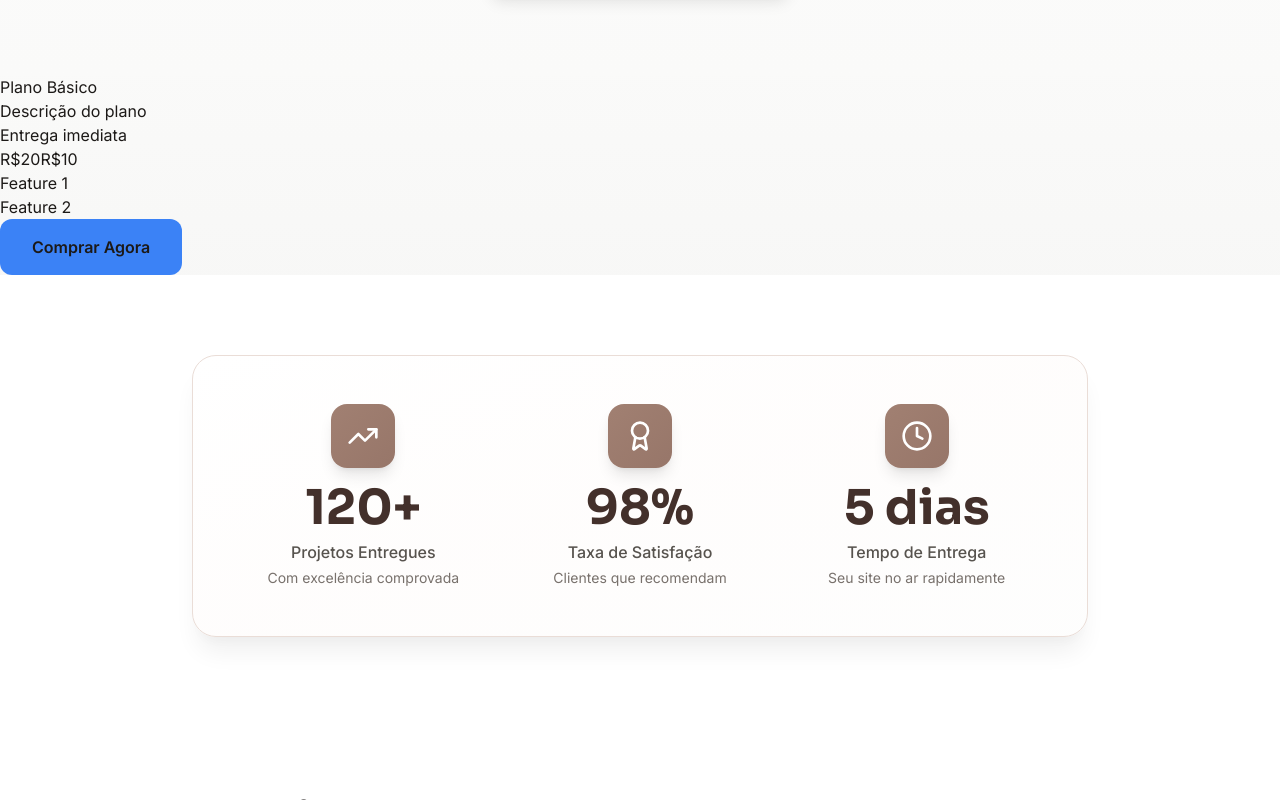
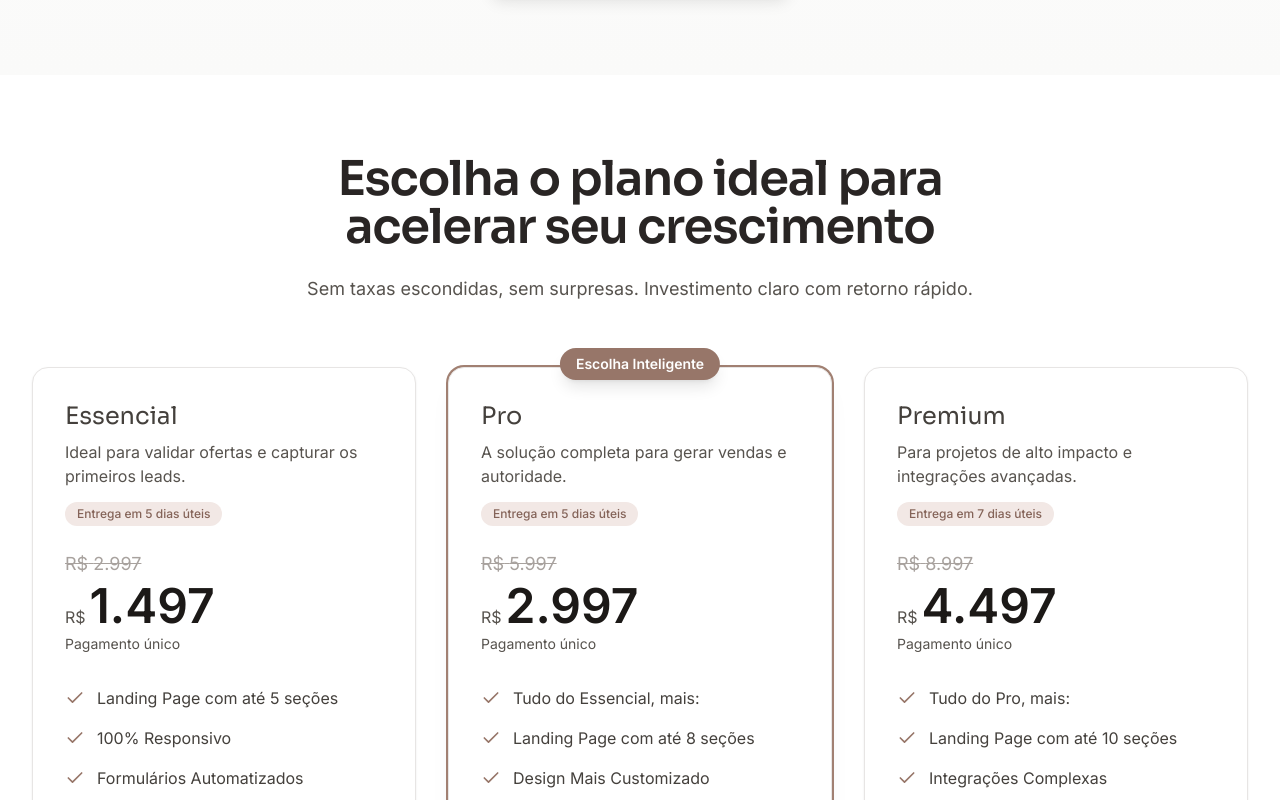
Before and after one commit to andreimagagna/pages, a React (Vite) app: page /pt in a window 1280 px wide. Shown: the part 4740-5540 px from the top of the page. Built offline with nearby package versions, Linux system fonts and the light colour scheme.

Commit message:
Restaura versão original do Pricing.tsx com checkout funcional

```diff
--- a/src/components/Pricing.tsx
+++ b/src/components/Pricing.tsx
@@ -1,104 +1,111 @@
-import { useState } from 'react';
-import { useTranslation } from 'react-i18next';
+import { motion } from 'framer-motion'
+import { Check, ArrowRight } from 'lucide-react'
+import { useTranslation } from 'react-i18next'
+import PulseBadge from './PulseBadge'
+import { handleCheckout, getPlanKey } from '../utils/stripe'
 
-interface Plan {
-  id: string;
+const Pricing = () => {
+  const { t, i18n } = useTranslation()
+
+  const currencySymbol = i18n.language === 'pt' ? 'R$' : '$'
+
+  const plans = [0, 1, 2].map(i =>
+    t(`pricing.plans.${i}`, { returnObjects: true }) as {
       name: string;
-  price: number;
-  oldPrice?: number;
-  currency: string;
+      price: string;
+      oldPrice: string;
       description: string;
       delivery: string;
       features: string[];
+      cta: string;
+      badge?: string;
       highlight?: boolean;
-  badge?: string;
-  cta: string;
     }
-
-// Placeholder para dados – substitua pelos dados reais do seu projeto
-const plans: Plan[] = [
-  {
-    id: 'price_1',
-    name: 'Plano Básico',
-    price: 10,
-    oldPrice: 20,
-    currency: 'BRL',
-    description: 'Descrição do plano',
-    delivery: 'Entrega imediata',
-    features: ['Feature 1', 'Feature 2'],
-    highlight: false,
-    badge: '',
-    cta: 'Comprar Agora'
-  },
-  // Adicione mais planos conforme necessário
-];
-
-const currencySymbol = 'R$';
-
-interface PricingProps {
-  // Adicione props se necessário
-}
-
-function Pricing({}: PricingProps) {
-  const { t } = useTranslation();
-  const [isLoading, setIsLoading] = useState(false);
-
-  const handleCheckout = async (priceId: string) => {
-    setIsLoading(true);
-    try {
-      const response = await fetch('/api/create-checkout-session', {
-        method: 'POST',
-        headers: { 'Content-Type': 'application/json' },
-        body: JSON.stringify({ priceId }),
-      });
-
-      const data = await response.json();
-
-      if (data.url) {
-        window.location.href = data.url;
-      }
-    } catch (error) {
-      console.error('Erro ao iniciar checkout:', error);
-    } finally {
-      setIsLoading(false);
-    }
-  };
+  )
 
   return (
-    <div className="pricing-container">
-      {plans.map((plan: Plan) => (
-        <div key={plan.id} className={plan.highlight ? 'highlight' : ''}>
+    <section id="planos" className="section bg-white">
+      <div className="container-tight">
+        <motion.div
+          className="text-center max-w-3xl mx-auto mb-16"
+          initial={{ opacity: 0, y: 30 }}
+          whileInView={{ opacity: 1, y: 0 }}
+          viewport={{ once: true, margin: "-100px" }}
+          transition={{ duration: 0.8, ease: [0.4, 0, 0.2, 1] }}
+        >
+          <h2 className="h2 mb-6">{t('pricing.title')}</h2>
+          <p className="p text-lg">
+            {t('pricing.subtitle')}
+          </p>
+        </motion.div>
+
+        <div className="grid md:grid-cols-3 gap-6 lg:gap-8">
+          {plans.map((plan, i) => (
+            <motion.div
+              key={i}
+              className={`card p-8 relative ${plan.highlight ? 'ring-2 ring-earth-600 shadow-elegant' : ''}`}
+              initial={{ opacity: 0, y: 30 }}
+              whileInView={{ opacity: 1, y: 0 }}
+              viewport={{ once: true, margin: "-50px" }}
+              transition={{ delay: i * 0.1, duration: 0.8, ease: [0.4, 0, 0.2, 1] }}
+              whileHover={{ y: -8, transition: { duration: 0.3 } }}
+            >
               {plan.highlight && plan.badge && (
-            <span className="badge">{t(plan.badge)}</span>
+                <div className="absolute -top-5 left-1/2 -translate-x-1/2 z-10">
+                  <PulseBadge color="earth">
+                    {plan.badge}
+                  </PulseBadge>
+                </div>
               )}
-          <h3>{t(plan.name)}</h3>
-          <p className="description">{t(plan.description)}</p>
-          <p className="delivery">{t(plan.delivery)}</p>
 
-          <div className="price">
-            {plan.oldPrice && (
-              <span className="old-price">{currencySymbol}{plan.oldPrice}</span>
-            )}
-            <span className="current-price">{currencySymbol}{plan.price}</span>
+              <div className="mb-6">
+                <h3 className="h3 mb-2">{plan.name}</h3>
+                <p className="text-base text-primary-600 mb-3">{plan.description}</p>
+                <div className="inline-block bg-earth-100 text-earth-800 px-3 py-1 rounded-full text-xs font-medium">
+                  {plan.delivery}
+                </div>
               </div>
 
-          <ul className="features">
-            {plan.features.map((feature: string, idx: number) => (
-              <li key={idx}>{t(feature)}</li>
+              <div className="mb-8">
+                <div className="flex items-baseline gap-2 mb-1">
+                  <span className="text-primary-400 line-through text-lg">{currencySymbol} {plan.oldPrice}</span>
+                </div>
+                <div className="flex items-baseline gap-1">
+                  <span className="text-primary-600">{currencySymbol}</span>
+                  <span className="text-5xl font-bold text-primary-900">{plan.price}</span>
+                </div>
+                <div className="text-sm text-primary-600 mt-1">{t('pricing.paymentLabel')}</div>
+              </div>
+
+              <ul className="space-y-4 mb-8">
+                {plan.features.map((feature, idx) => (
+                  <motion.li
+                    key={idx}
+                    className="flex gap-3 items-start"
+                    initial={{ opacity: 0, x: -10 }}
+                    whileInView={{ opacity: 1, x: 0 }}
+                    viewport={{ once: true }}
+                    transition={{ delay: 0.4 + idx * 0.05, duration: 0.4 }}
+                  >
+                    <Check className="w-5 h-5 text-earth-700 flex-shrink-0 mt-0.5" />
+                    <span className="text-primary-700">{feature}</span>
+                  </motion.li>
                 ))}
               </ul>
 
               <button
-            onClick={() => handleCheckout(plan.id)}
-            disabled={isLoading}
-            className={`btn ${isLoading ? 'animate-pulse bg-gray-400' : plan.highlight ? 'bg-blue-600' : 'bg-blue-500'}`}
+                onClick={() => handleCheckout(getPlanKey(i18n.language, i))}
+                className={`btn w-full inline-flex items-center justify-center ${plan.highlight ? 'btn-cta' : 'btn-secondary'}`}
               >
-            {isLoading ? t('Processando...') : t(plan.cta)}
+                {plan.cta}
+                <ArrowRight className="w-5 h-5 ml-2" />
               </button>
-        </div>
+            </motion.div>
           ))}
         </div>
-  );
+      </div>
+    </section>
+  )
 }
 
-export default Pricing;
+export default Pricing
```
Lines whose indentation alone changed are shown as unchanged.
